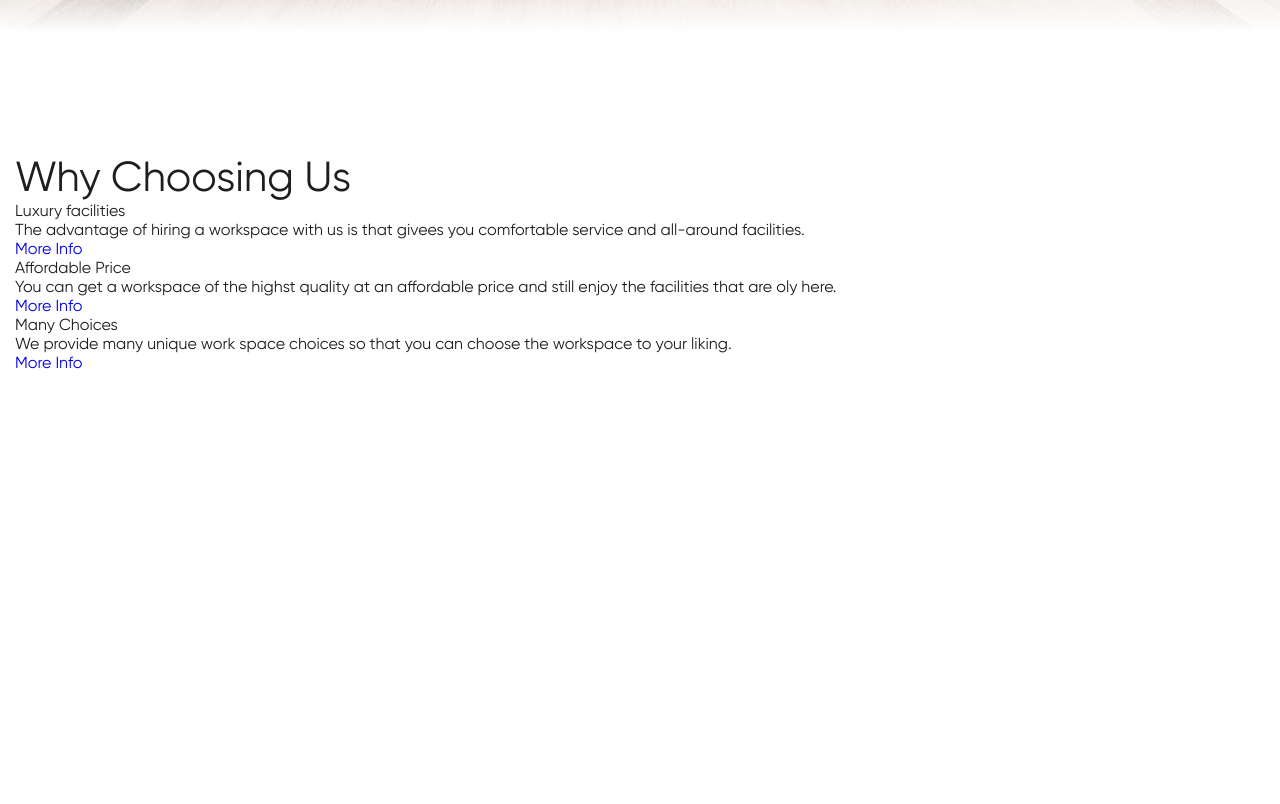
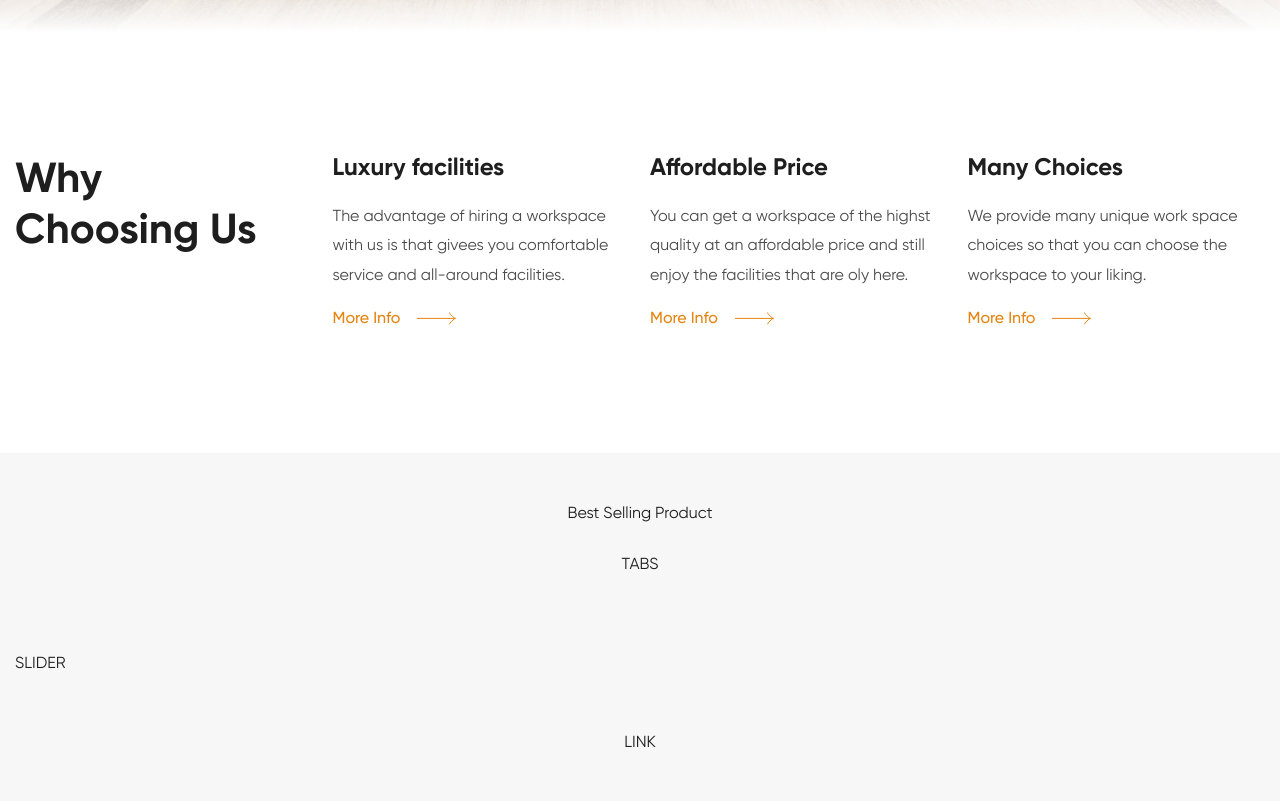
Before and after one commit to ibragim-ast/panto-furniture-store, a plain HTML site: page index.html in a window 1280 px wide. Shown: the part 932-1736 px from the top of the page. Drawn offline with Linux system fonts and the light colour scheme.

Commit message:
add products section

```diff
--- a/index.html
+++ b/index.html
@@ -207,6 +207,15 @@
       </div>
     </section>
 
+    <section class="products">
+      <div class="container">
+        <h2 class="products__title">Best Selling Product</h2>
+        <div class="products__tabs">TABS</div>
+        <div class="products__slider">SLIDER</div>
+        <div class="products__link">LINK</div>
+      </div>
+    </section>
+
     <script src="./js/main.js"></script>
   </body>
 </html>
--- /dev/null
+++ b/scss/blocks/_benefit.scss
@@ -0,0 +1,27 @@
+.benefit__title {
+    margin-bottom: 20px;
+    font-weight: 700;
+    font-size: 24px;
+}
+
+.benefit__text {
+    margin-bottom: 14px;
+    font-size: 16px;
+    line-height: 1.85;
+    opacity: 0.8;
+}
+
+.benefit__link {
+    display: inline-flex;
+    gap: 13px;
+    align-items: center;
+    color: var(--accent);
+    font-weight: 500;
+    font-style: 14px;
+    line-height: 1.85;
+
+    &::after {
+        content: url(../../img/icons/arrow-right.svg);
+        height: 24px;
+    }
+}
--- a/scss/blocks/_benefits.scss
+++ b/scss/blocks/_benefits.scss
@@ -2,6 +2,14 @@
     padding: 120px 0;
 }
 
+.benefits__grid {
+    display: grid;
+    grid-template-columns: repeat(4, 1fr);
+    gap: 20px;
+}
+
 .benefits__title {
     font-size: 42px;
+    font-weight: 700;
+    max-width: 260px;
 }
--- /dev/null
+++ b/scss/blocks/_products.scss
@@ -0,0 +1,23 @@
+.products {
+    padding: 50px 0;
+    background-color: #f7f7f7;
+}
+
+.products__title {
+    margin-bottom: 32px;
+    text-align: center;
+}
+
+.products__tabs {
+    margin-bottom: 80px;
+    text-align: center;
+}
+
+.products__slider {
+    margin-bottom: 60px;
+}
+
+.products__link {
+    text-align: center;
+
+}
--- a/scss/main.scss
+++ b/scss/main.scss
@@ -13,4 +13,6 @@
 @import './blocks/search-form';
 @import './blocks/info-dot';
 @import './blocks/info-hint';
-@import './blocks/benefits'
+@import './blocks/benefits';
+@import './blocks/benefit';
+@import './blocks/products';
```
Also changed, not shown: scss/main.css, 3 other files.
